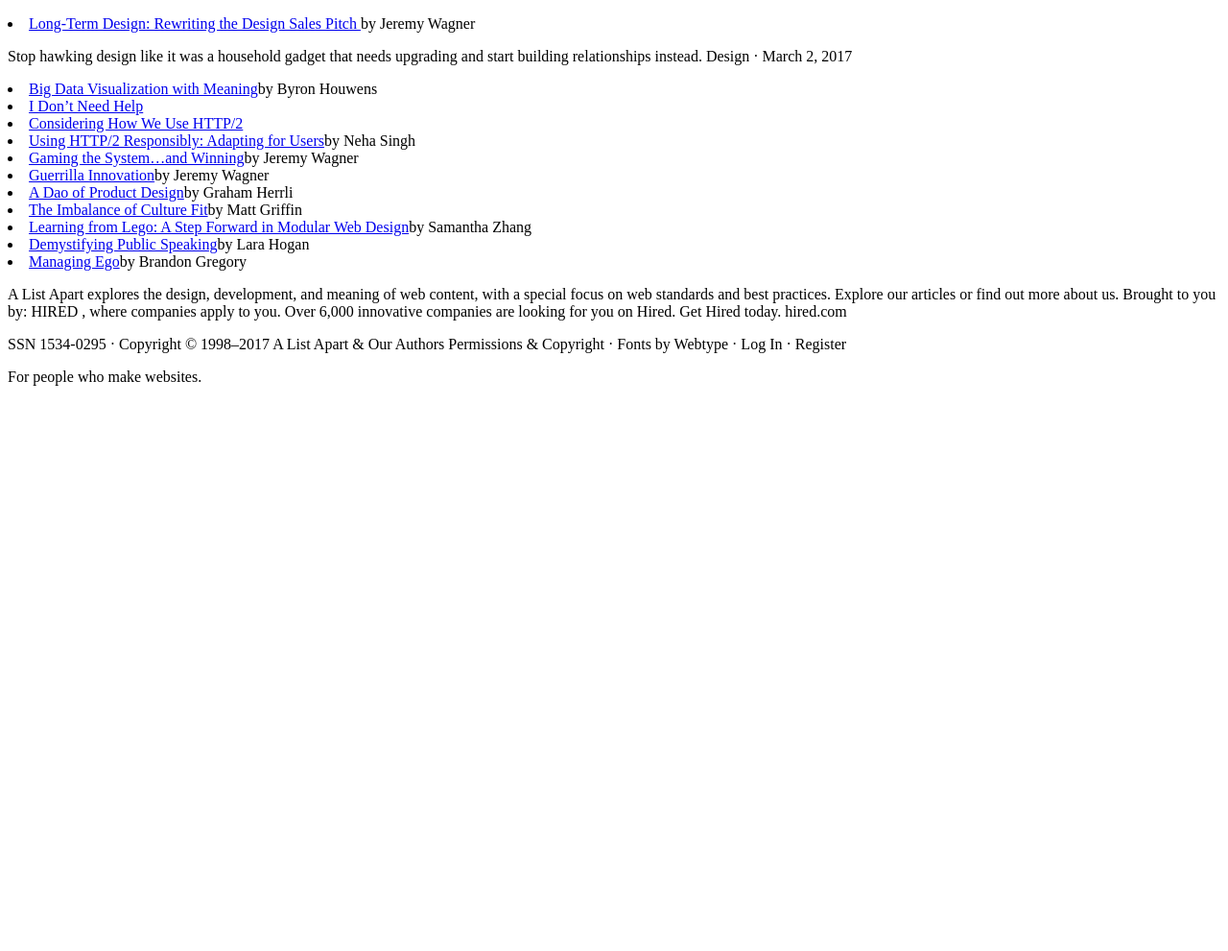
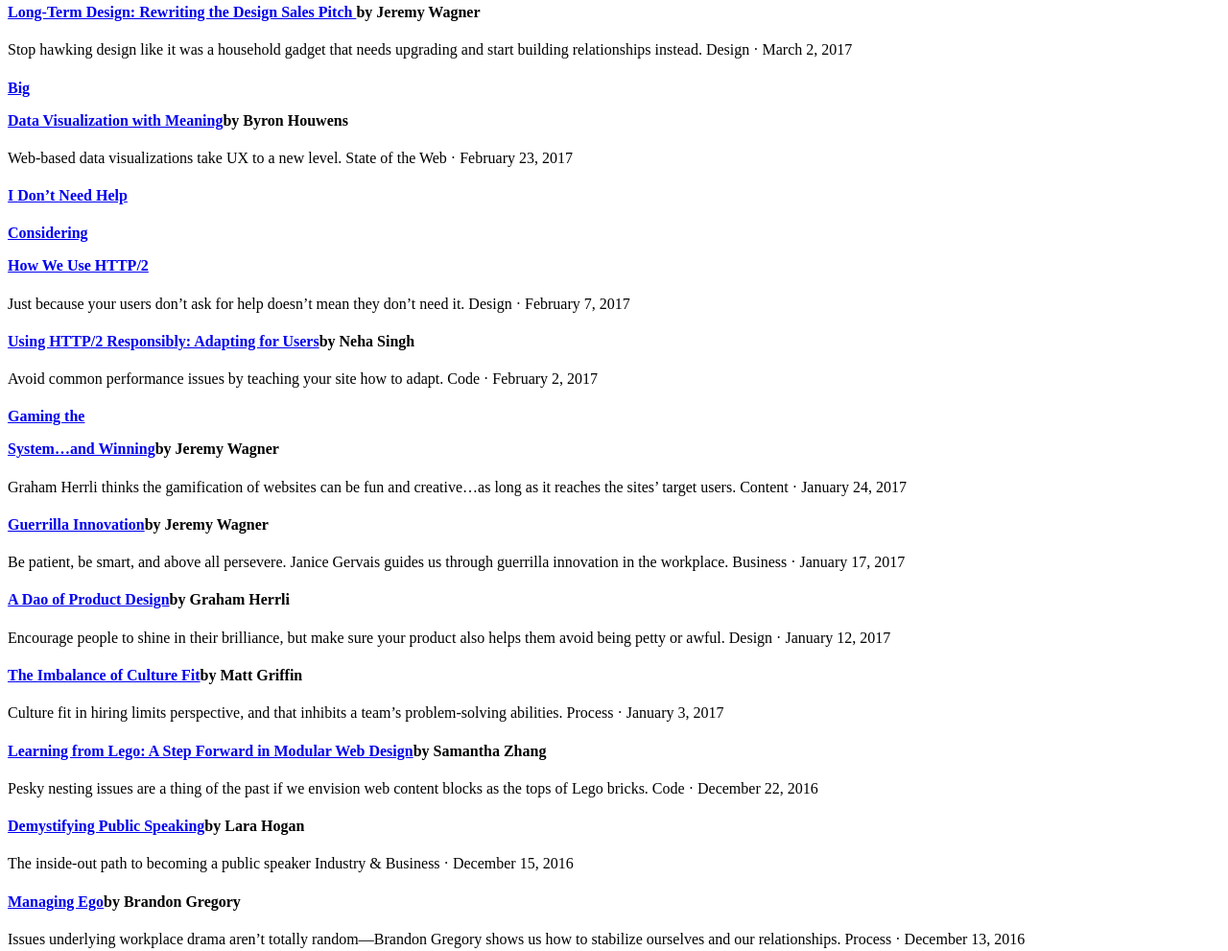
Before and after one commit to SwapnaBru/html-project, a plain HTML site: page index.html in a window 1280 px wide. Shown: the part 879-1870 px from the top of the page at 96% size. Before the commit the page ends 1289 px from the top, so only its background shows below. Drawn offline with Linux system fonts and the light colour scheme.

Commit message:
changed lists to h4 and added descriptions to each h4

```diff
--- a/index.html
+++ b/index.html
@@ -16,6 +16,8 @@
     <a href="https://alistapart.com"></a> <img src="https://alistapart.com/components/assets/img/ala-logo-big.png" alt="A List Apart Homepage"> </h1>
   </header>
   <img src="https://alistapart.com/d/_made/d/excerptillustration_300_1920_938_81.jpg" alt="an black &amp; white image of a book">
+<article>
+
 
   <h1><a href="https://alistapart.com/article/practical-design-discovery"> Practical Design Discovery </a> <a href="https://alistapart.com/author/dan-brown"> by Dan Brown </a></h1>
     <p>When we can’t trace low-level decisions back to a specific objective or problem statement, we lose sight of what we should and shouldn’t do on a project. Dan Brown shows us how to create assertions that keep design direction from unraveling.
@@ -24,24 +26,46 @@
 <h2>More from A List Apart</h2>
 
 <div>
-<li><a href="https://alistapart.com/article/long-term-design-rewriting-the-design-sales-pitch">
-Long-Term Design: Rewriting the Design Sales Pitch </a>by Jeremy Wagner</li>
+<h4><a href="https://alistapart.com/article/long-term-design-rewriting-the-design-sales-pitch">
+Long-Term Design: Rewriting the Design Sales Pitch </a>by Jeremy Wagner</h4>
 <p>Stop hawking design like it was a household gadget that needs upgrading and start building relationships instead.
 Design · March 2, 2017
 </p>
-<li><a href="https://alistapart.com/article/big-data-visualization-with-meaning">Big Data Visualization with Meaning</a>by Byron Houwens</li>
+<h4><a href="https://alistapart.com/article/big-data-visualization-with-meaning">Big <P>Data Visualization with Meaning</a>by Byron Houwens</h4>
+Web-based data visualizations take UX to a new level.
+State of the Web · February 23, 2017</P>
+<h4><a href="https://alistapart.com/article/i-dont-need-help">I Don’t Need Help</a></h4>
+<h4><a href="https://alistapart.com/article/considering-how-we-use-http2">Considering <P>How We Use HTTP/2</a></h4>
+Just because your users don’t ask for help doesn’t mean they don’t need it.
+Design · February 7, 2017</P>
+<h4><a href="https://alistapart.com/article/using-http-2-responsibly-adapting-for-users">Using HTTP/2 Responsibly: Adapting for Users</a>by Neha Singh</h4>
+<p>Avoid common performance issues by teaching your site how to adapt.
+Code · February 2, 2017</p>
+<h4><a href="https://alistapart.com/article/gaming-the-system-and-winning">Gaming the <p>System…and Winning</a>by Jeremy Wagner</h4>
+Graham Herrli thinks the gamification of websites can be fun and creative…as long as it reaches the sites’ target users.
+Content · January 24, 2017</p>
+<h4><a href="https://alistapart.com/article/guerrilla-innovation">Guerrilla Innovation</a>by Jeremy Wagner </h4>
+<p>Be patient, be smart, and above all persevere. Janice Gervais guides us through guerrilla innovation in the workplace.
+Business · January 17, 2017</p>
+<h4><a href="https://alistapart.com/article/dao-of-product-design">A Dao of Product Design</a>by Graham Herrli</h4>
+<p>Encourage people to shine in their brilliance, but make sure your product also helps them avoid being petty or awful.
+Design · January 12, 2017</p>
+<h4><a href="https://alistapart.com/article/the-imbalance-of-culture-fit">The Imbalance of Culture Fit</a>by Matt Griffin</h4>
+<p>Culture fit in hiring limits perspective, and that inhibits a team’s problem-solving abilities.
+Process · January 3, 2017</p>
+<h4><a href="https://alistapart.com/article/learning-from-lego-a-step-forward-in-modular-web-design">Learning from Lego: A Step Forward in Modular Web Design</a>by Samantha Zhang</h4>
+<p>Pesky nesting issues are a thing of the past if we envision web content blocks as the tops of Lego bricks.
+Code · December 22, 2016</p>
+<h4><a href="https://alistapart.com/article/demystifying-public-speaking">Demystifying Public Speaking</a>by Lara Hogan</h4>
+<p>The inside-out path to becoming a public speaker
+Industry &amp; Business · December 15, 2016
+</p>
+<h4><a href="https://alistapart.com/article/managing-ego">Managing Ego</a>by Brandon Gregory</h4>
+<p>Issues underlying workplace drama aren’t totally random—Brandon Gregory shows us how to stabilize ourselves and our relationships.
+Process · December 13, 2016</p>
+</div>
 
-<li><a href="https://alistapart.com/article/i-dont-need-help">I Don’t Need Help</a></li>
-<li><a href="https://alistapart.com/article/considering-how-we-use-http2">Considering How We Use HTTP/2</a></li>
-<li><a href="https://alistapart.com/article/using-http-2-responsibly-adapting-for-users">Using HTTP/2 Responsibly: Adapting for Users</a>by Neha Singh</li>
-<li><a href="https://alistapart.com/article/gaming-the-system-and-winning">Gaming the System…and Winning</a>by Jeremy Wagner</li>
-<li><a href="https://alistapart.com/article/guerrilla-innovation">Guerrilla Innovation</a>by Jeremy Wagner </li>
-<li><a href="https://alistapart.com/article/dao-of-product-design">A Dao of Product Design</a>by Graham Herrli</li>
-<li><a href="https://alistapart.com/article/the-imbalance-of-culture-fit">The Imbalance of Culture Fit</a>by Matt Griffin</li>
-<li><a href="https://alistapart.com/article/learning-from-lego-a-step-forward-in-modular-web-design">Learning from Lego: A Step Forward in Modular Web Design</a>by Samantha Zhang</li>
-<li><a href="https://alistapart.com/article/demystifying-public-speaking">Demystifying Public Speaking</a>by Lara Hogan</li>
-<li><a href="https://alistapart.com/article/managing-ego">Managing Ego</a>by Brandon Gregory</li>
-</div>
+</article>
 <footer>
   <div>
 <p>
```
